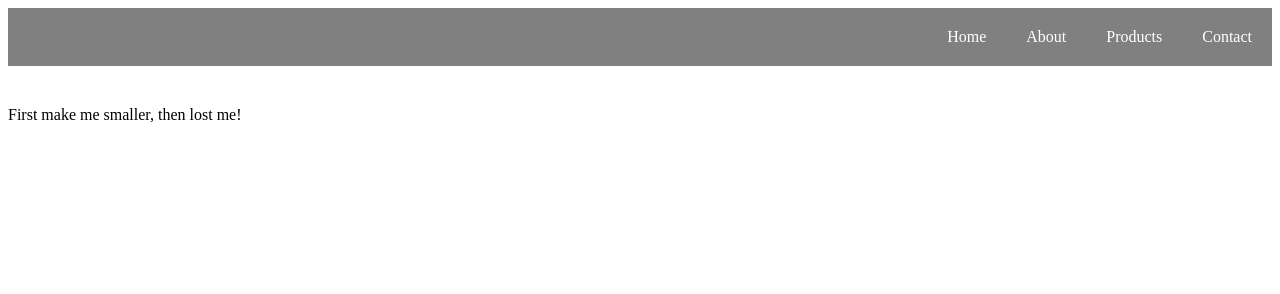
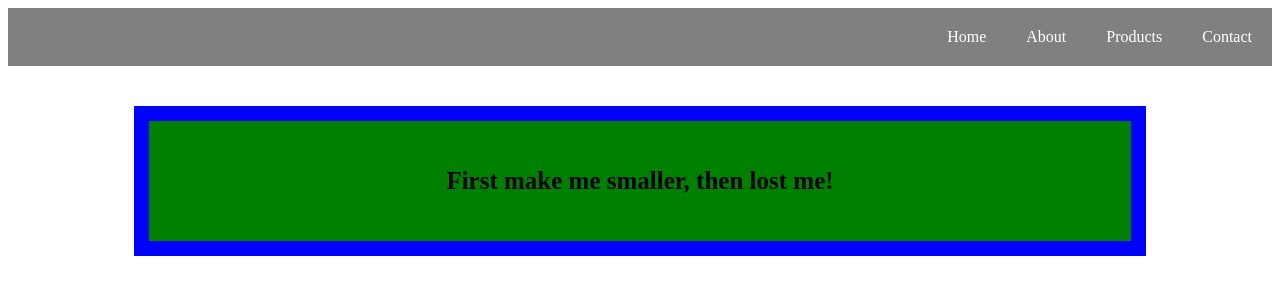
Before and after one commit to sadullahakcay/MediaQuery-Learning, a plain HTML site: page index.html in a window 1280 px wide. Drawn offline with Linux system fonts and the light colour scheme.

Commit message:
Flexbox ok

```diff
--- a/index.html
+++ b/index.html
@@ -15,7 +15,10 @@
         <a href="#">Contact</a>
     </div>
 
-    <div class="main">First make me smaller, then lost me!</div>
+    <div class="main">
+        <p class="first">First make me smaller, then lost me!</p>
+        <p class="second">Did you realize, you made a magic!</p>
+    </div>
 
 </body>
 </html>
--- a/style.css
+++ b/style.css
@@ -24,3 +24,23 @@ body {
     background-color: white;
     color: gray;
 }
+
+.second {
+    display: none;
+}
+
+.main {
+    background-color: green;
+    border: 15px solid blue;
+    display: flex;
+    justify-content: center;
+    align-items: center;
+    margin: 0 auto;
+    width: 80%;
+    height: 150px;
+}
+
+.main p {
+    font-size: 25px;
+    font-weight: 900;
+}
```
